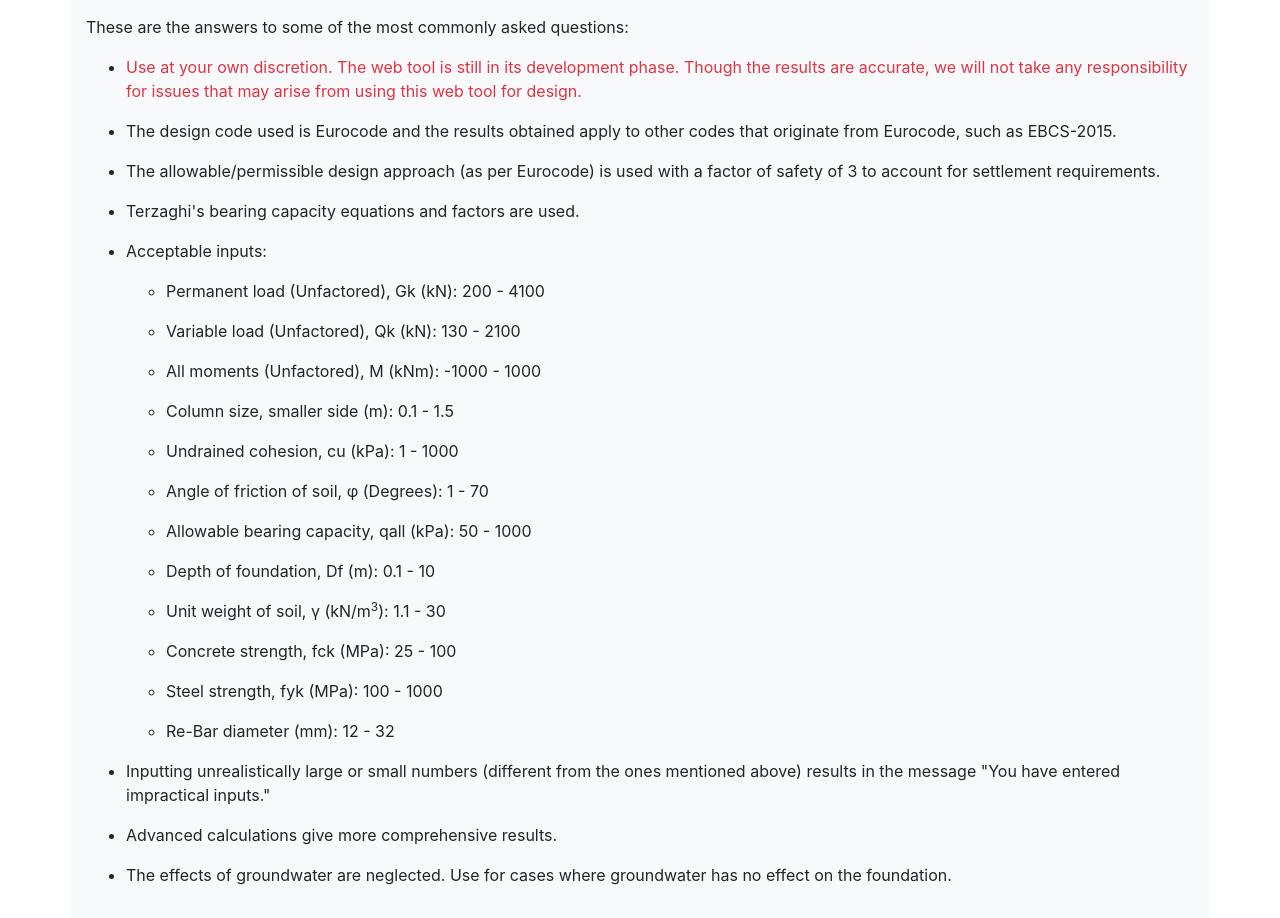
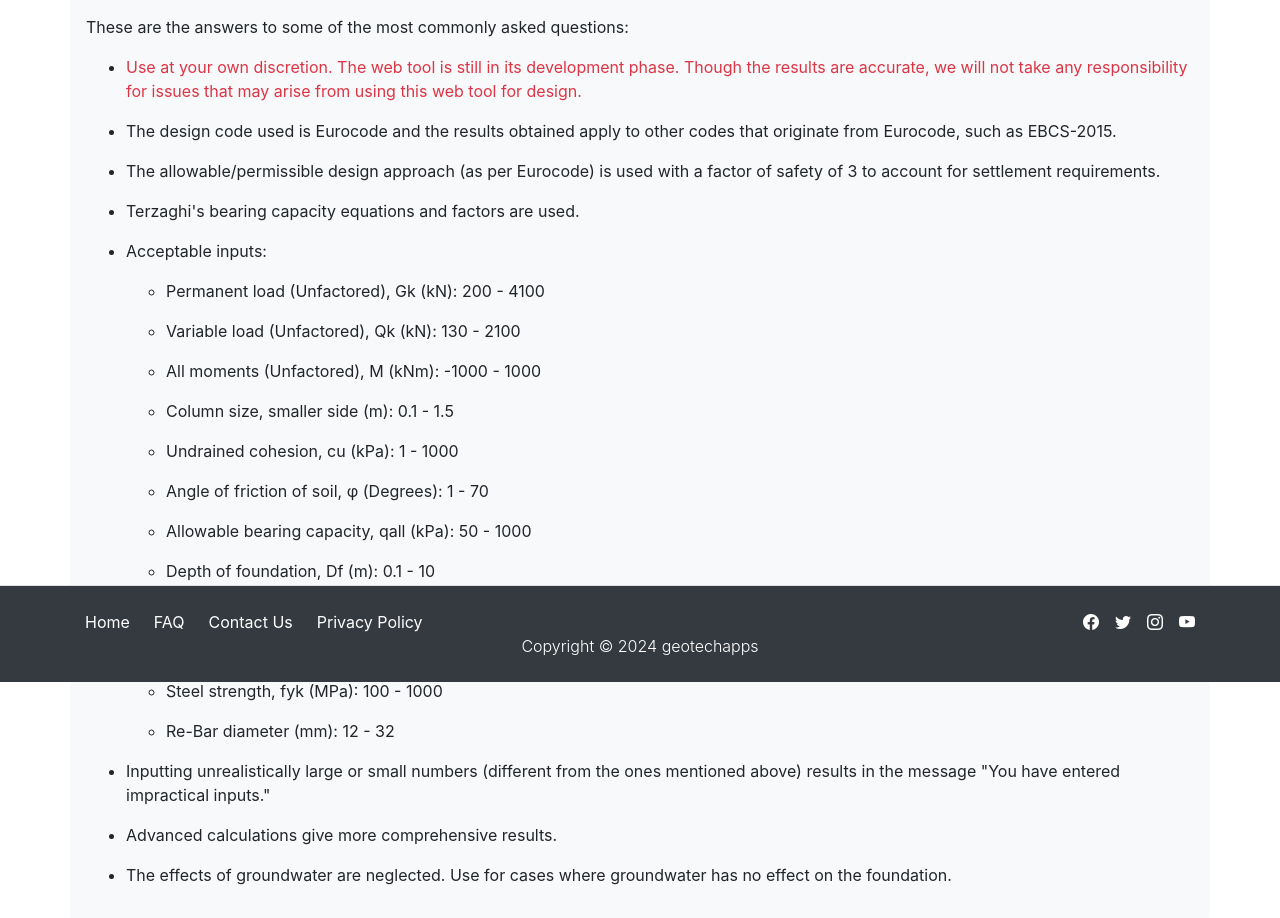
Before and after one commit to GideonAmhaG/geotechapps, a Flask app: page /faq in a window 1280 px wide. Shown: the part 118-1036 px from the top of the page. Before the commit the page ends 1003 px from the top, so only its background shows below. Run offline with Flask 3, Linux system fonts and the light colour scheme; some libraries are stand-ins or nearby versions.

Commit message:
added footer

```diff
--- /dev/null
+++ b/website/static/copyrightYear.js
@@ -0,0 +1,2 @@
+const year = new Date().getFullYear();
+document.getElementById("copyrightYear").textContent = year;
--- /dev/null
+++ b/website/static/style.css
@@ -0,0 +1,11 @@
+body {
+  min-height: 100vh; /* Ensures full viewport height */
+  padding-bottom: 100px; /* Adjust based on your footer height */
+}
+
+.footer {
+  position: fixed;
+  bottom: 0;
+  left: 0;
+  width: 100%;
+}
--- a/website/templates/base.html
+++ b/website/templates/base.html
@@ -14,10 +14,13 @@
 	href="https://stackpath.bootstrapcdn.com/font-awesome/4.7.0/css/font-awesome.min.css"
 	crossorigin="anonymous"
 	/>
+	<link rel="stylesheet" href="https://cdn.jsdelivr.net/npm/bootstrap-icons@1.10.5/font/bootstrap-icons.css">
+	<link rel="stylesheet" href="../static/style.css">
 	<title>{% block title %}Home{% endblock %}</title>
 	<link rel="icon" href="../static/logorot.png">
 </head>
 <body>
+	<header>
 		<nav class="navbar navbar-expand-lg navbar-dark bg-dark">
 			<div class="container">
 				<a class="nav-item nav-link h4 font-italic text-secondary" id="index" href="/">
@@ -43,7 +46,9 @@
 				</div>
 			</div>
 		</nav>
+	</header>
 
+	<main>
 		{% with messages = get_flashed_messages(with_categories=true) %} {% if
 		messages %} {% for category, message in messages %} {% if category ==
 		'error' %}
@@ -93,6 +98,42 @@
 		});
 		}
 		</script>
+	</main>
+	<footer class="footer py-4 bg-dark text-white border-top">
+		<div class="container">
+		  <div class="row">
+			<div class="col-md-6 d-flex align-items-center">
+				<a href="/" class="text-white text-decoration-none mr-4">Home</a>
+				<a href="/faq" class="text-white text-decoration-none mr-4">FAQ</a>
+				<a href="contact.html" class="text-white text-decoration-none mr-4">Contact Us</a>
+				<a href="privacy-policy.html" class="text-white text-decoration-none mr-4">Privacy Policy</a>
+			</div>
+			<div class="col-md-6 d-flex justify-content-end">
+			  <a href="#" class="text-white mr-3">
+				<i class="bi bi-facebook"></i>
+			  </a>
+			  <a href="#" class="text-white mr-3">
+				<i class="bi bi-twitter"></i>
+			  </a>
+			  <a href="#" class="text-white mr-3">
+				<i class="bi bi-instagram"></i>
+			  </a>
+			  <a href="#" class="text-white">
+				<i class="bi bi-youtube"></i>
+			  </a>
+			</div>
+		  </div>
+		  <div class="row">
+			<div class="col text-center">
+				<p class=" mb-0 font-weight-light">Copyright © <span id="copyrightYear"></span> geotechapps</p>
+				<script
+					type="text/javascript"
+					src="{{ url_for('static', filename='copyrightYear.js') }}"
+				></script>
+			</div>
+		  </div>
+		</div>
+	  </footer>
 {% endblock %}
 </body>
 </html>
--- a/website/templates/result.html
+++ b/website/templates/result.html
@@ -79,7 +79,7 @@
 											<div class="card bg-light text-center p-3">
 												<canvas id="rectangleCanvas"></canvas>
 												<script type="text/javascript" src="{{ url_for('static', filename='drawReport.js') }}"></script>
-										  </div>
+										  	</div>
 										</div>
 									</div>
 								</div>
```
Lines whose indentation alone changed are shown as unchanged.
